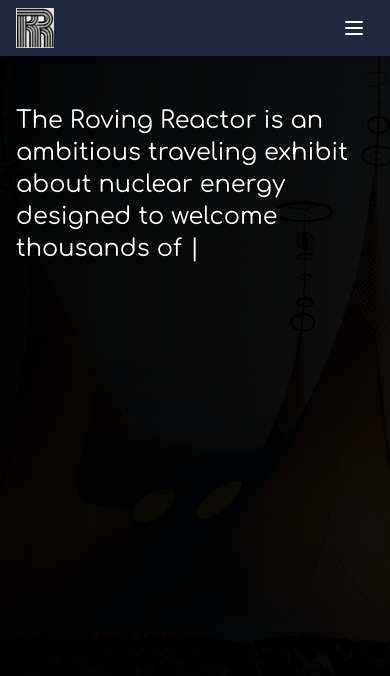
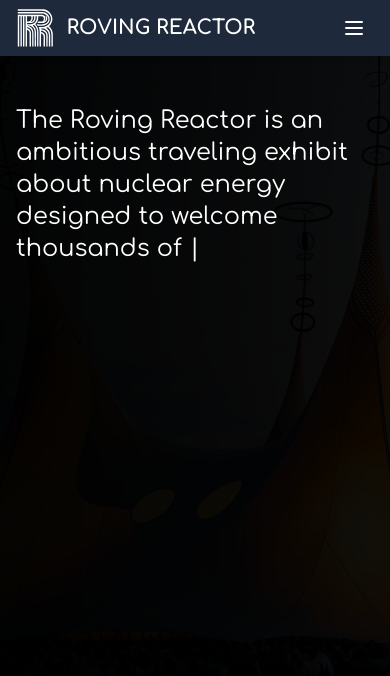
Before and after one commit to PhysicalPlant/rovingreactor_website, a Next.js app: page / in a window 390 px wide. Shown: the top 676 px of the page. Built offline with nearby package versions, Linux system fonts and the light colour scheme.

Commit message:
Updating logo, adding glow effect.

```diff
--- a/src/app/globals.css
+++ b/src/app/globals.css
@@ -47,3 +47,7 @@ p {
     opacity: 1;
   }
 }
+
+.text-glow {
+  text-shadow: 0 0 8px rgba(255, 255, 255, 0.5);
+}
--- a/src/components/Navigation.tsx
+++ b/src/components/Navigation.tsx
@@ -17,20 +17,31 @@ export default function Navigation() {
       <div className="mx-auto max-w-7xl px-4 sm:px-6 lg:px-8 h-14">
         <div className="flex items-center justify-between h-full">
           {/* Logo and company name */}
-          <Link href="/" className="flex items-center gap-3">
+          <Link href="/" className="flex items-center gap-3 group">
             <img
-              src="/img/RR-logo-crop.png"
+              src="/img/RR-logo-vector.svg"
               alt="Roving Reactor Logo"
-              className="h-10 w-auto"
+              className="h-10 w-auto transition-all duration-300 group-hover:filter group-hover:drop-shadow-[0_0_8px_rgba(255,255,255,0.5)]"
             />
             <span
-              className={`${comfortaaBold.className} text-white text-xl hidden uppercase sm:block`}>
+              className={`${comfortaaBold.className} text-white text-xl uppercase transition-all duration-300`}
+              style={{
+                textShadow: "none",
+                transition: "text-shadow 0.3s ease",
+              }}
+              onMouseEnter={(e) => {
+                e.currentTarget.style.textShadow =
+                  "0 0 8px rgba(255, 255, 255, 0.5)";
+              }}
+              onMouseLeave={(e) => {
+                e.currentTarget.style.textShadow = "none";
+              }}>
               Roving Reactor
             </span>
           </Link>
 
           {/* Desktop navigation */}
-          <ul className="hidden md:flex gap-6">
+          <ul className="hidden md:flex gap-6 ml-12">
             <li>
               <Link href="/" className="hover:text-slate-300">
                 Home
@@ -54,6 +65,7 @@ export default function Navigation() {
           </ul>
 
           {/* Hamburger button */}
+          <div className="md:flex-1"></div>
           <button
             className="md:hidden p-2"
             onClick={() => setIsMenuOpen(!isMenuOpen)}
```
Also changed, not shown: public/img/RR-logo-vector.svg (added), 1 other file (tests, documents, lock files or other folders).
